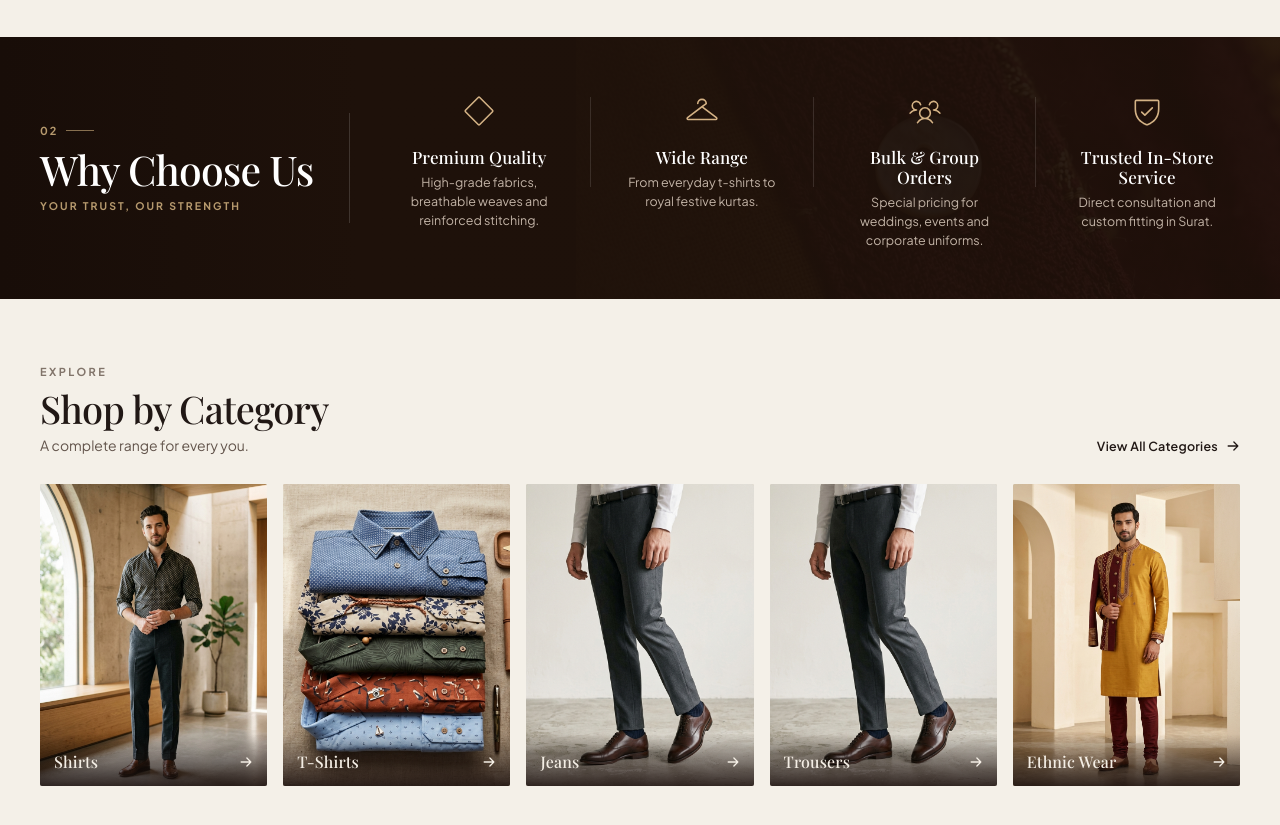
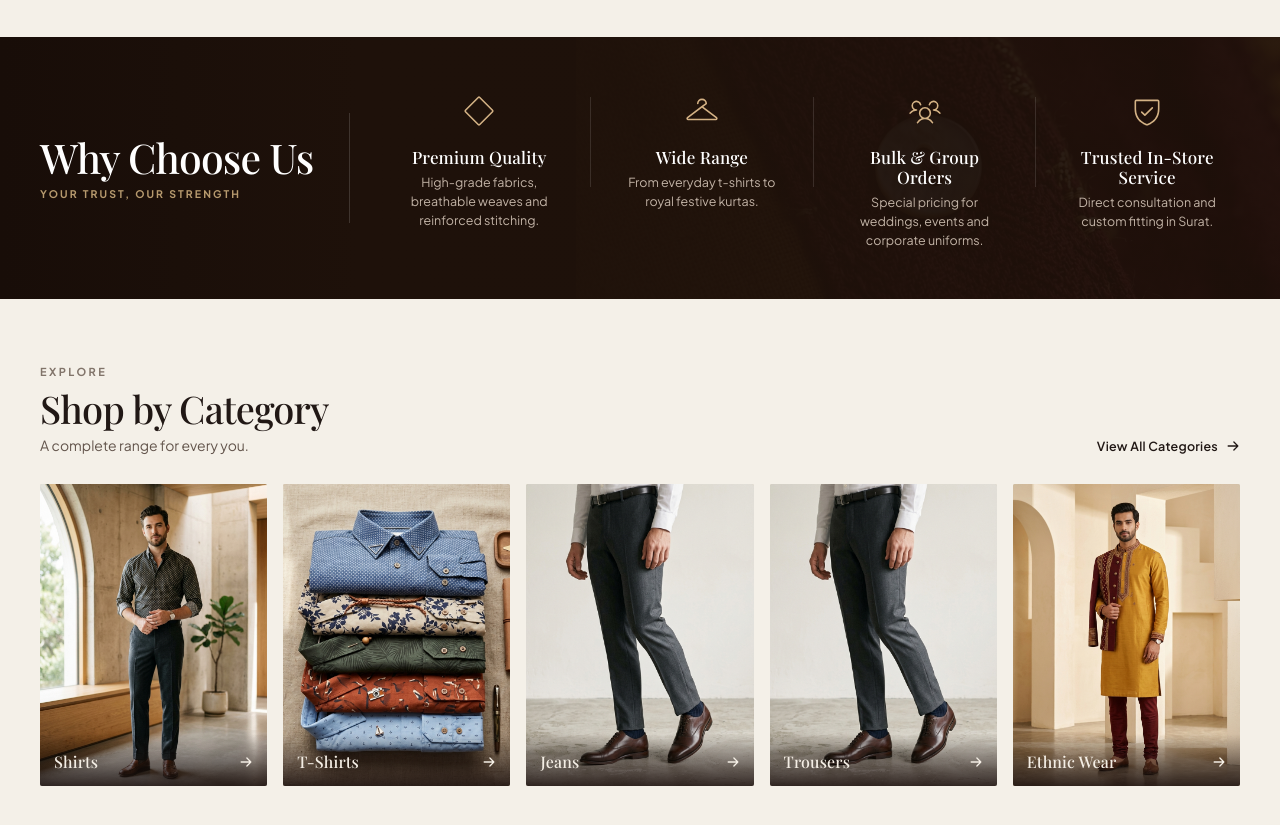
Before and after one commit to mahesh7805/laxmikrupa-mens-wear, a React (Vite) app: page /concept-2 in a window 1280 px wide. Shown: the part 1140-1965 px from the top of the page. Built offline with nearby package versions, Linux system fonts and the light colour scheme; the HTML template or start-up script is replaced by a standard one; a web font is replaced by a local one.

Commit message:
feat(concept2): remove '02' badge from Why Choose Us section

```diff
--- a/src/concepts/Concept2/components/WhyChooseUs/WhyChooseUs.jsx
+++ b/src/concepts/Concept2/components/WhyChooseUs/WhyChooseUs.jsx
@@ -37,12 +37,8 @@ export function WhyChooseUs() {
       <div className="c2-why-bg-gradient" />
 
       <div className="concept2-container c2-why-container">
-        {/* Left Column: Numbered Badge & Heading */}
+        {/* Left Column: Heading */}
         <div className="c2-why-left-header">
-          <div className="c2-why-badge">
-            <span>02</span>
-            <span className="c2-why-badge-line" />
-          </div>
           <h2 className="c2-why-heading">Why Choose Us</h2>
           <span className="c2-why-subheading">YOUR TRUST, OUR STRENGTH</span>
         </div>
```
